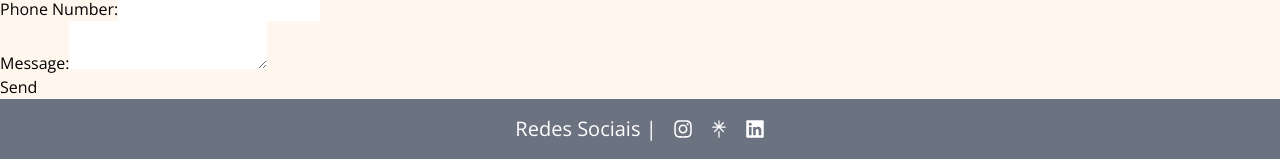
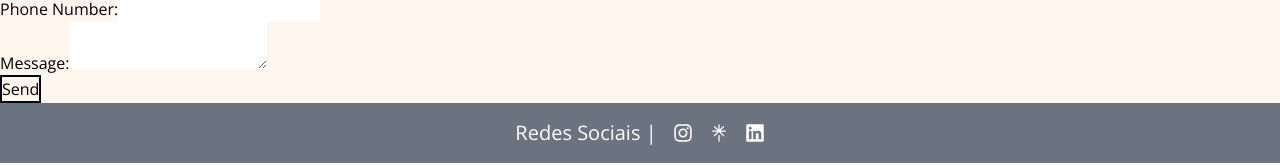
Before and after one commit to DeleteMind/site_psicologa, a Next.js app in the folder daniela-app/: page /contactos in a window 1280 px wide. Shown: the part 245-410 px from the top of the page. Built offline with nearby package versions, Linux system fonts and the light colour scheme.

Commit message:
add_border_to_button_

```diff
--- a/daniela-app/app/contactos/page.tsx
+++ b/daniela-app/app/contactos/page.tsx
@@ -124,7 +124,7 @@ export default function ContactPage() {
         </label>
         <br />
 
-        <button type="submit" disabled={isSubmitting}>
+        <button className="border-2 border-gray-950" type="submit" disabled={isSubmitting}>
           {isSubmitting ? "Sending..." : "Send"}
         </button>
       </form>
```
